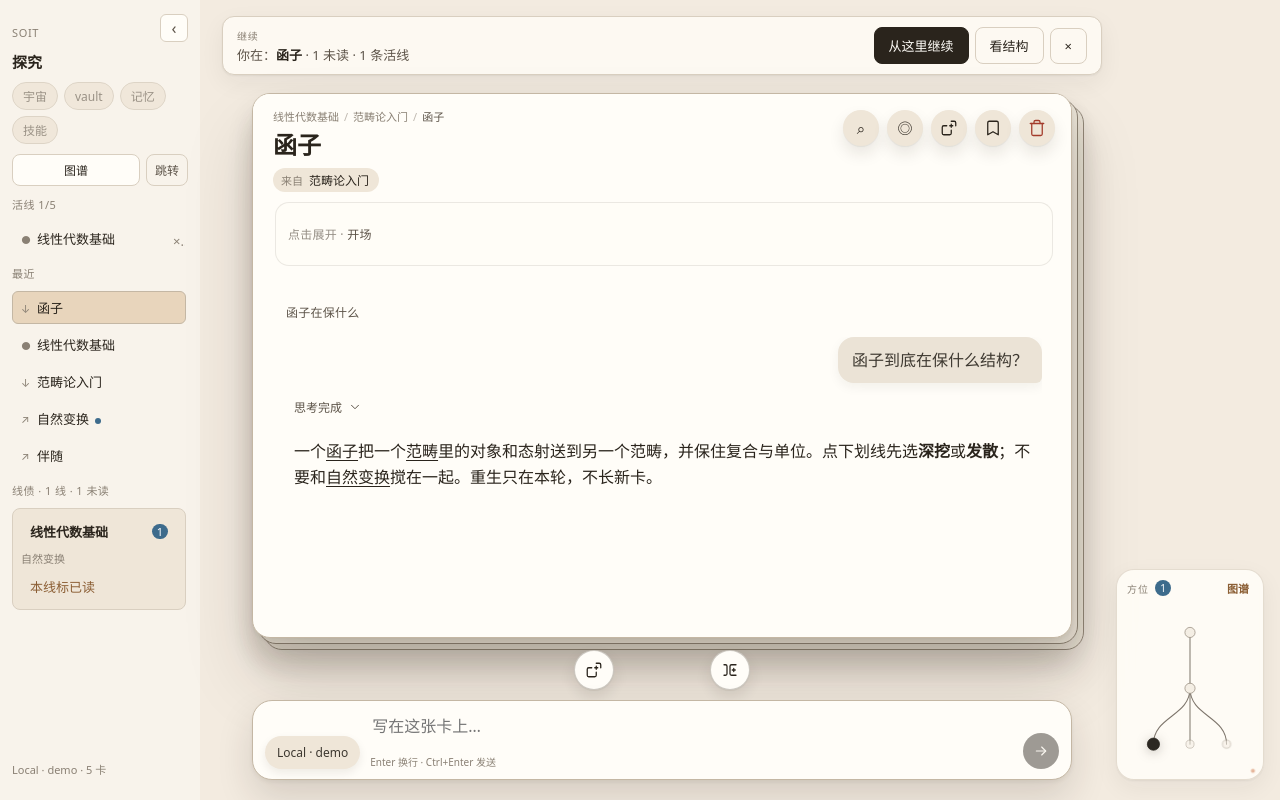
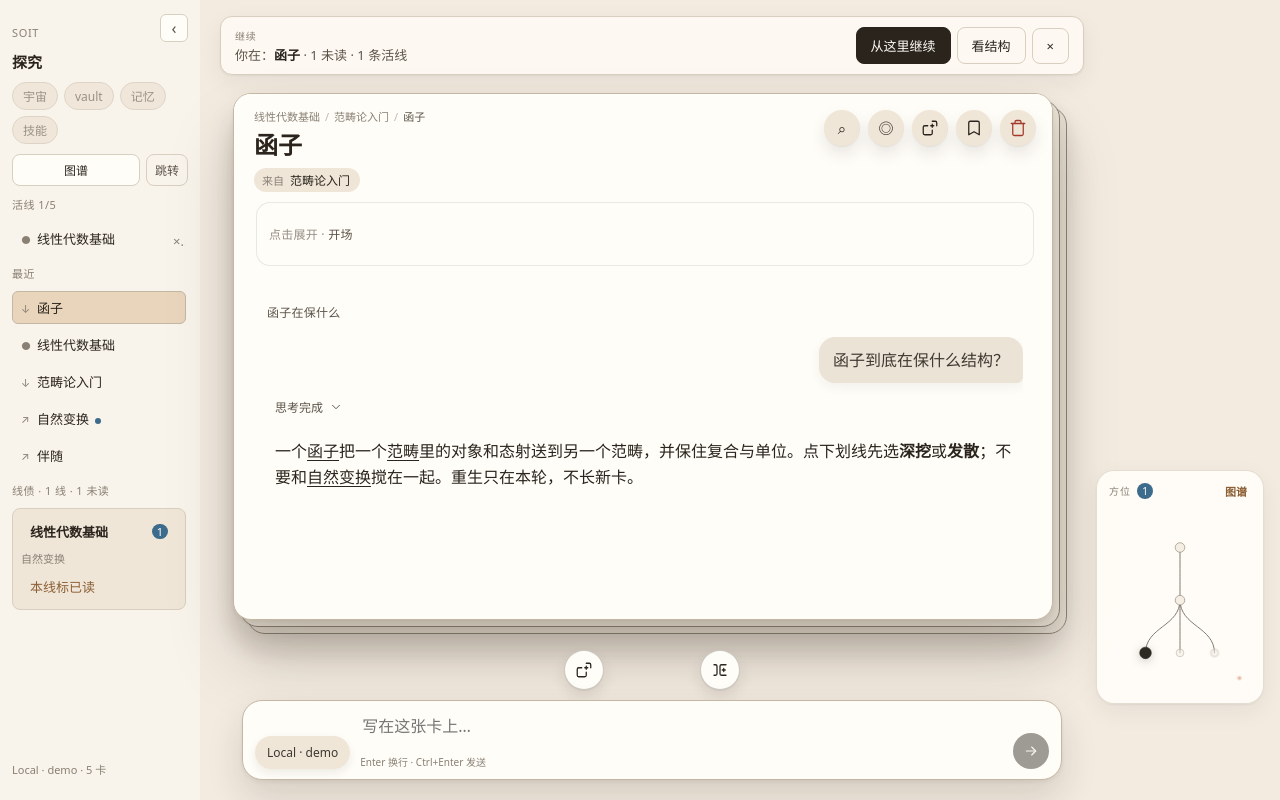
Before and after one commit to Retr0-rgb-lab/Soit, a React (Vite) app: page / in a window 1280 px wide. Built offline with nearby package versions, Linux system fonts and the light colour scheme.

Commit message:
fix(ui): unhide bottom-right locus chip and card stack
Raise locus peek above the fold with safe margins, inset graph so nodes are not clipped by rounded corners, pad inquiry stage so under-sheet stack is fully visible.

```diff
--- a/src/components/card/card.css
+++ b/src/components/card/card.css
@@ -18,6 +18,9 @@
   display: flex;
   align-items: stretch;
   justify-content: center;
+  /* Room for stacked under-sheets so they are not clipped / "hidden" */
+  padding: 0 18px 18px 0;
+  overflow: visible;
 }
 
 .inquiry-stack {
@@ -25,6 +28,7 @@
   width: min(820px, 100%);
   height: 100%;
   min-height: 0;
+  overflow: visible;
 }
 
 .inquiry-sheet {
@@ -37,15 +41,15 @@
 }
 
 .inquiry-sheet.s2 {
-  transform: translate(12px, 12px);
+  transform: translate(14px, 14px);
   box-shadow: 0 22px 44px rgb(40 30 18 / 10%);
-  opacity: 0.9;
+  opacity: 0.92;
 }
 
 .inquiry-sheet.s1 {
-  transform: translate(6px, 6px);
+  transform: translate(7px, 7px);
   box-shadow: 0 16px 32px rgb(40 30 18 / 11%);
-  opacity: 0.95;
+  opacity: 0.96;
 }
 
 .inquiry-card-wrap {
--- a/src/components/shell/GraphCanvas.tsx
+++ b/src/components/shell/GraphCanvas.tsx
@@ -73,7 +73,8 @@ function fitBounds(
       return layoutBounds(near.length ? near : laid, 56);
     }
   }
-  return layoutBounds(laid, 56);
+  // Extra pad so rings + unread dots never sit on the viewBox edge
+  return layoutBounds(laid, 72);
 }
 
 export default function GraphCanvas({
--- a/src/lib/graphLayout.ts
+++ b/src/lib/graphLayout.ts
@@ -122,10 +122,15 @@ export function layoutBounds(
     maxX = Math.max(maxX, n.x);
     maxY = Math.max(maxY, n.y);
   }
-  minX -= pad;
-  minY -= pad;
-  maxX += pad;
-  maxY += pad;
+  // Keep square-ish padding so small locus chips don't crush leaf nodes
+  const spanX = Math.max(1, maxX - minX);
+  const spanY = Math.max(1, maxY - minY);
+  const padX = Math.max(pad, spanX * 0.12);
+  const padY = Math.max(pad, spanY * 0.12);
+  minX -= padX;
+  minY -= padY;
+  maxX += padX;
+  maxY += padY;
   return {
     minX,
     minY,
--- a/src/styles/app.css
+++ b/src/styles/app.css
@@ -166,23 +166,28 @@ button:focus-visible,
   min-height: 0;
 }
 
-/* Locus peek — bottom-right sentinel object */
+/* Locus peek — right gutter sentinel (not clipped by viewport / dock) */
 .locus-peek {
   position: absolute;
   right: 16px;
-  bottom: 20px;
-  z-index: 3;
-  width: var(--locus-w, 148px);
+  /* Sit above composer band so the chip is never half-hidden */
+  bottom: max(24px, 12%);
+  top: auto;
+  z-index: 6;
+  width: var(--locus-w, 168px);
+  max-height: min(280px, calc(100% - 48px));
   border-radius: 18px;
-  background: color-mix(in srgb, var(--bg-card) 88%, transparent);
+  background: color-mix(in srgb, var(--bg-card) 94%, transparent);
   box-shadow: var(--shadow-soft);
   border: 1px solid color-mix(in srgb, var(--line) 70%, transparent);
-  padding: 8px 8px 6px;
+  padding: 10px 10px 12px;
   display: flex;
   flex-direction: column;
-  gap: 4px;
+  gap: 6px;
   pointer-events: auto;
   backdrop-filter: blur(8px);
+  overflow: hidden; /* round corners without cutting nodes: graph has its own inset */
+  box-sizing: border-box;
 }
 
 .locus-peek-head {
@@ -227,7 +232,15 @@ button:focus-visible,
 }
 
 .locus-graph {
-  height: 168px;
+  flex: 1 1 auto;
+  height: 180px;
+  min-height: 140px;
+  max-height: 200px;
+  /* Inset so node rings / unread dots stay inside rounded chip */
+  padding: 4px;
+  box-sizing: border-box;
+  overflow: hidden;
+  border-radius: 12px;
 }
 
 .graph-canvas {
@@ -235,13 +248,14 @@ button:focus-visible,
   height: 100%;
   min-height: 0;
   background: transparent;
+  overflow: hidden;
 }
 
 .graph-canvas svg {
   width: 100%;
   height: 100%;
   display: block;
-  overflow: visible;
+  overflow: hidden;
 }
 
 .graph-canvas.empty {
--- a/src/styles/tokens.css
+++ b/src/styles/tokens.css
@@ -14,7 +14,7 @@
   --focus: #3d6b8c;
   --rail-w: 200px;
   --rail-w-collapsed: 48px;
-  --locus-w: 148px;
+  --locus-w: 168px;
   --radius: 10px;
   --font: system-ui, -apple-system, "Segoe UI", "PingFang SC", "Microsoft YaHei",
     sans-serif;
```
